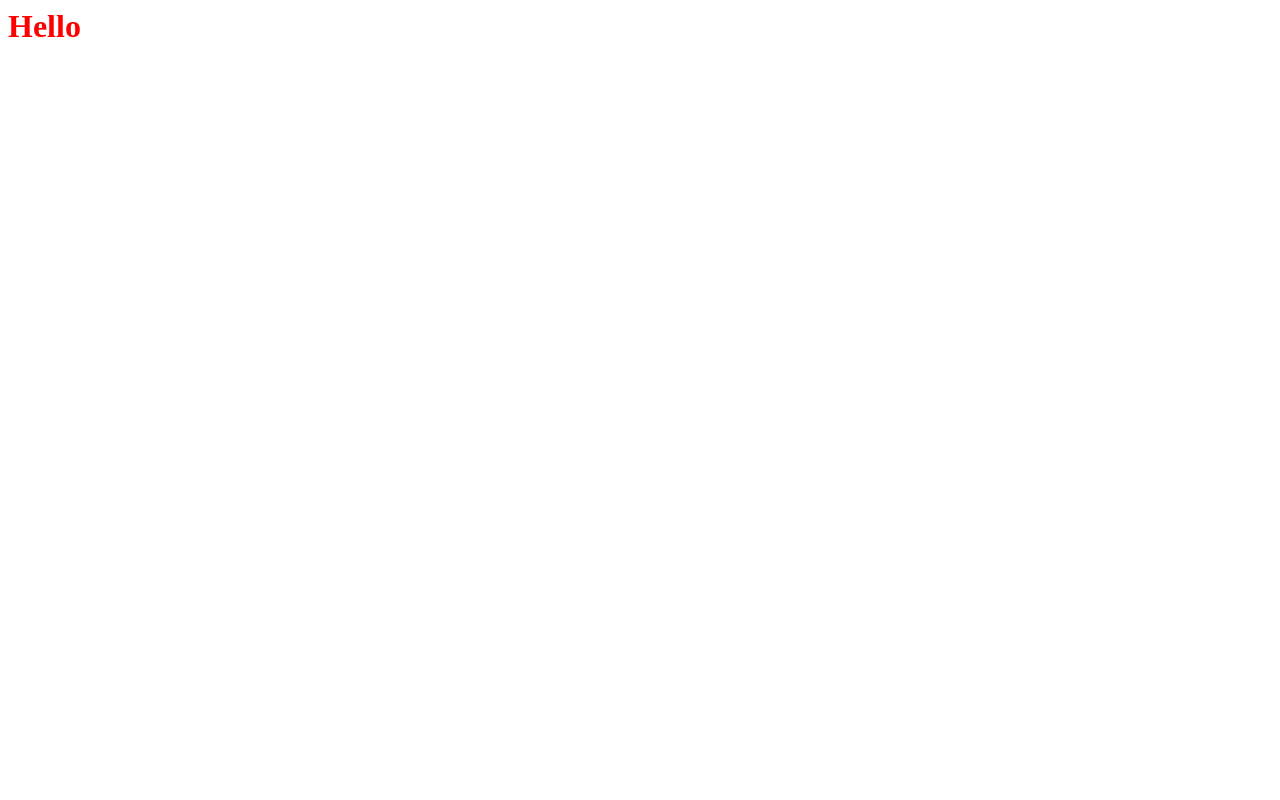
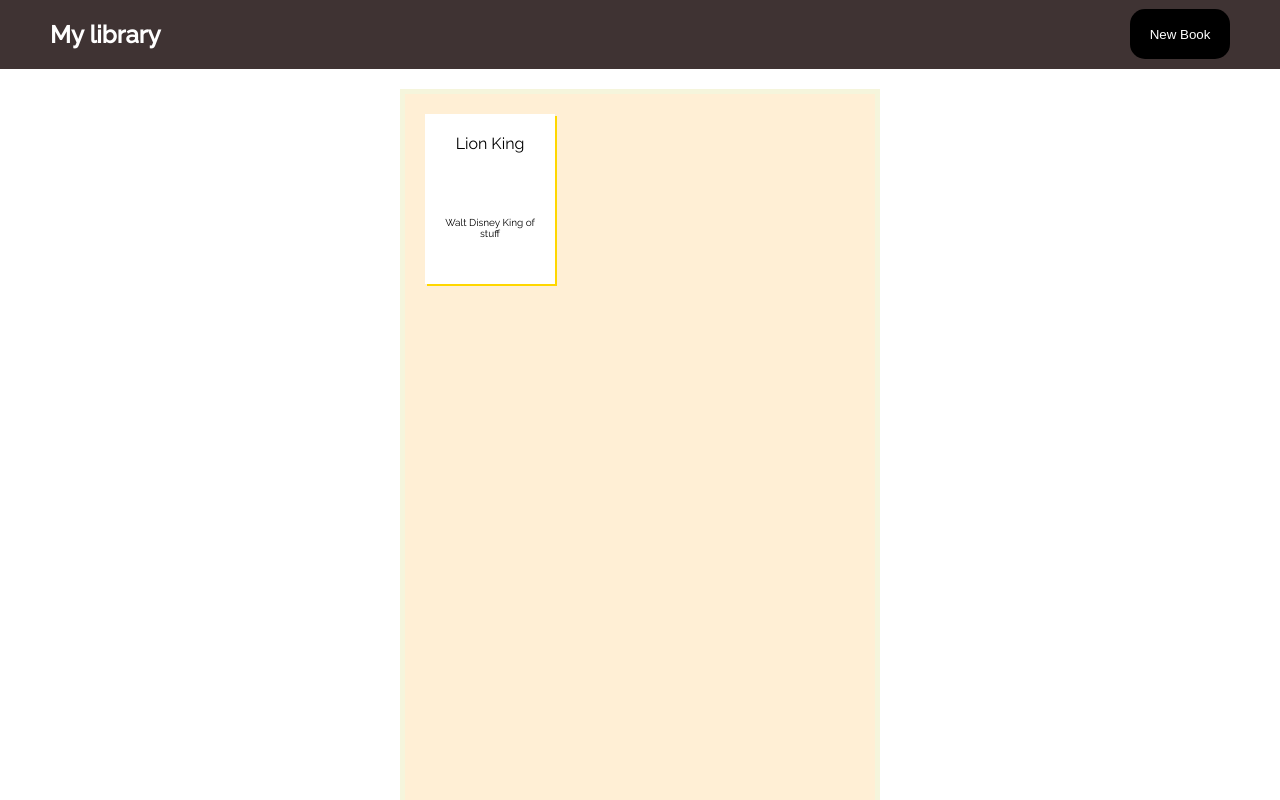
Before and after one commit to totalian/library, a plain HTML site: page index.html in a window 1280 px wide. Shown: the top 800 px of the page. Drawn offline with Linux system fonts and the light colour scheme.

Commit message:
created necessary html and css

```diff
--- a/index.html
+++ b/index.html
@@ -3,10 +3,20 @@
     <meta charset="UTF-8">
     <meta name="viewport" content="width=device-width, initial-scale=1.0">
     <link rel="stylesheet" href="/styles.css">
+    <link href="https://fonts.googleapis.com/css2?family=Raleway:wght@400;500&display=swap" rel="stylesheet">
     <title>Document</title>
 </head>
 <body>
-    <h1>Hello</h1>
+    <nav>
+        <h1>My library</h1>
+        <button>New Book</button>
+    </nav>
+    <div id="bookcase">
+        <div class="book read">
+            <div class="booktitle">Lion King</div>
+            <div class = "author">Walt Disney King of stuff</div>
+        </div>
+    </div>
 
     <script src="/main.js"></script>
 </body>
--- a/main.js
+++ b/main.js
@@ -1 +1,9 @@
-console.log("Hello")
+let myLibrary = []
+
+function Book(){
+    // constructor
+}
+
+function addBookToLibrary(book){
+    myLibrary.push(book)
+}
--- a/styles.css
+++ b/styles.css
@@ -1,3 +1,65 @@
-h1 {
-    color: red;
+body {
+    font-family: 'Raleway', sans-serif;
+    margin: 0px;
 }
+
+nav {
+    display: flex;
+    justify-content: space-between;
+    padding: 0 50px;
+    background-color: #3F3333;
+    align-items: center;
+    margin: 0px
+}
+
+nav h1 {
+    color: white;
+}
+
+nav button {
+    background-color: black;
+    color: white;
+    border: none;
+    width: 100px;
+    height: 50px;
+    border-radius: 15px
+}
+
+#bookcase {
+    width: 450px;
+    height: auto;
+    min-height: 1000px;
+    padding: 10px;
+    background-color: papayawhip;
+    margin: 20px auto;
+    display: flex;
+    flex-wrap: wrap;
+    align-content: flex-start;
+    justify-content: first baseline;
+    border: 5px solid beige
+}
+
+.book {
+    background-color: white;
+    height: 170px;
+    width: 130px;
+    margin: 10px;
+    box-shadow: 2px 2px gray;
+    display: flex;
+    flex-direction: column;
+    justify-content: stretch;
+}
+
+.book > div {
+    flex-grow: 1;
+    text-align: center;
+    padding: 20px;
+}
+
+.author {
+    font-size: 10px;
+}
+
+.read {
+    box-shadow: 2px 2px gold;
+}
```
